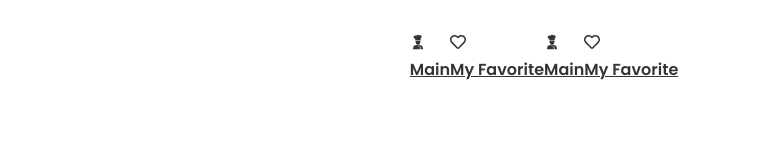
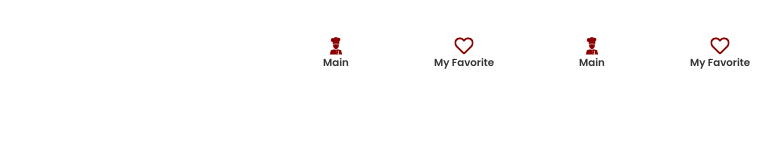
Before and after one commit to janaledencan/Recipe_Book_App, a React (Create React App) app: page / in a window 1280 px wide. Shown: the top 145 px of the page, without its empty margins (96-877 px from the left). Built offline with nearby package versions, Linux system fonts and the light colour scheme; no server answers.

Commit message:
Style cusine button links

```diff
--- a/src/components/Navigation.jsx
+++ b/src/components/Navigation.jsx
@@ -8,25 +8,25 @@
 function Navigation() {
     return (
         <List>
-            <NavLink to={'/cuisine/Italian'}>
+            <SLink to={'/cuisine/Italian'}>
                 <GiCook />
                 <h4>Main</h4>
-            </NavLink>
+            </SLink>
 
-            <NavLink to={'/cuisine/American'}>
+            <SLink to={'/cuisine/American'}>
                 <FaRegHeart />
                 <h4>My Favorite</h4>
-            </NavLink >
+            </SLink >
 
-            <NavLink to={'/cuisine/Italian'}>
+            <SLink to={'/cuisine/Italian'}>
                 <GiCook />
                 <h4>Main</h4>
-            </NavLink>
+            </SLink>
 
-            <NavLink to={'/cuisine/American'}>
+            <SLink to={'/cuisine/American'}>
                 <FaRegHeart />
                 <h4>My Favorite</h4>
-            </NavLink>
+            </SLink>
         </List>
     )
 }
@@ -38,4 +38,28 @@
     margin: 2rem 0rem;
 `;
 
+const SLink = styled(NavLink)`
+    display:flex;
+    flex-direction: column;
+    justify-content: center;
+    align-items: center;
+    border-radius: 50%;
+    margin-right: 2rem;
+    text-decoration: none;
+    width: 6rem;
+    cursor: pointer;
+    transform: scale(0.8);
+
+
+    h4{
+        font-size:0.8rem;
+    }
+
+    svg{
+        color: #8b0000;
+        font-size: 1.5rem;
+    }
+
+`;
+
 export default Navigation;
```
